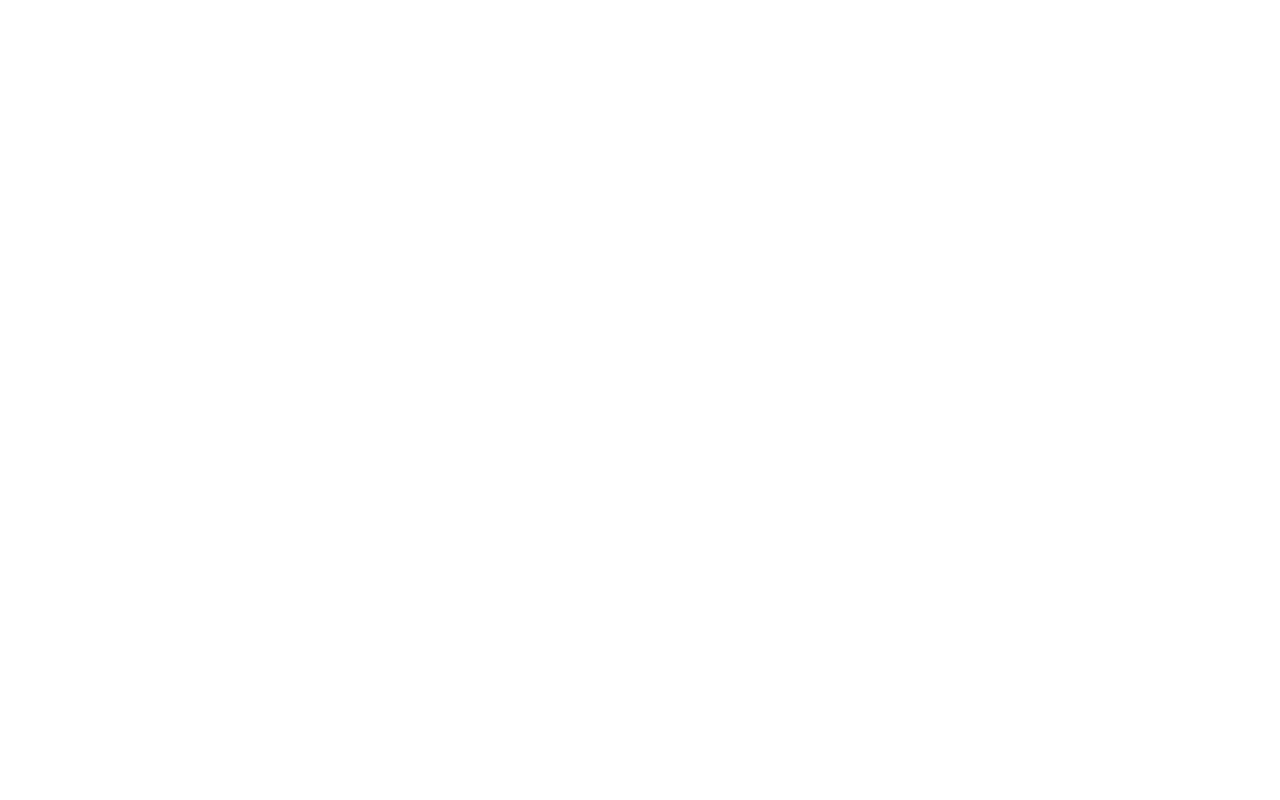
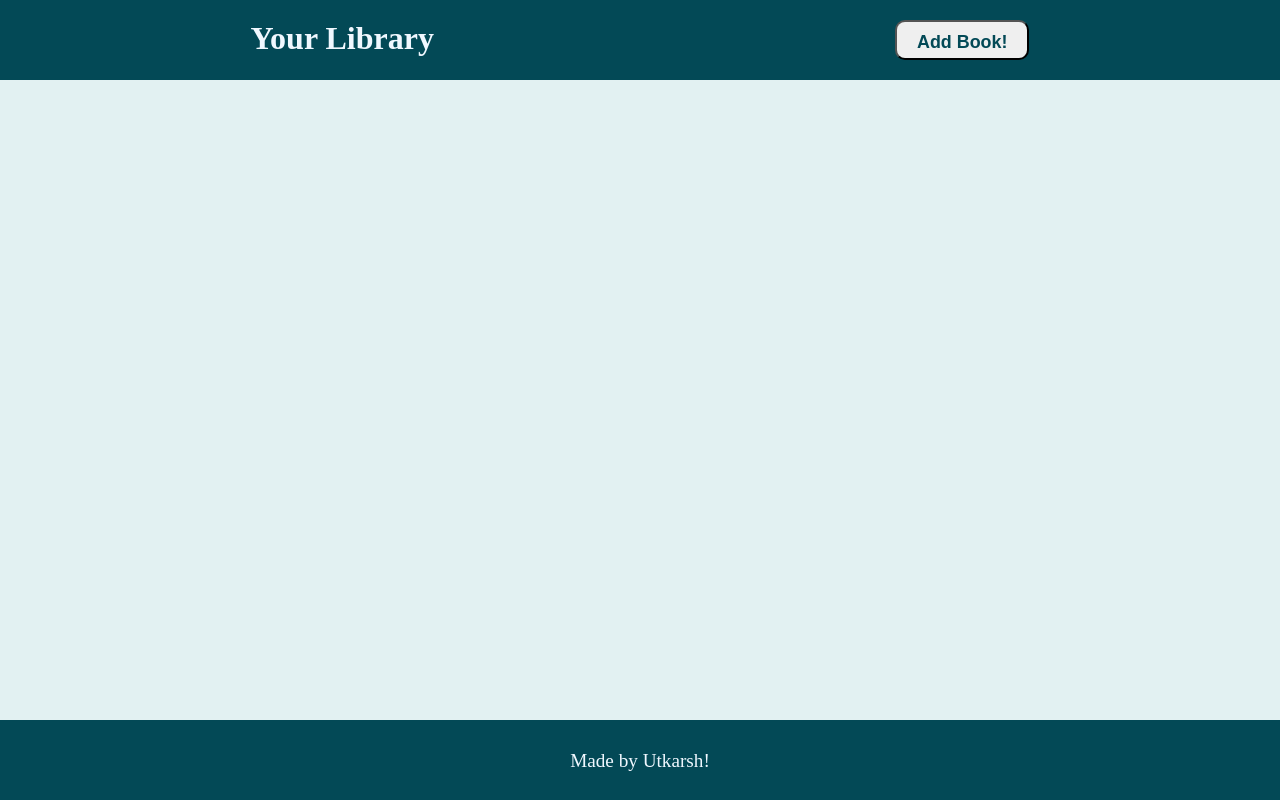
Before and after one commit to dampmatt/Library, a plain HTML site: page index.html in a window 1280 px wide. Drawn offline with Linux system fonts and the light colour scheme.

Commit message:
structured and styles the webPage

```diff
--- a/index.html
+++ b/index.html
@@ -7,7 +7,22 @@
     <link rel="stylesheet" href="styles.css">
 </head>
 <body>
+    <div class="container">
+        <div class="header">
+            <h1 class="heading">
+                Your Library
+            </h1>
+            <button class="btn">Add Book!</button>
+        </div>
 
+        <div class="main-body">
+
+        </div>
+
+        <div class="footer">
+            <span>Made by Utkarsh!</span>
+        </div>
+    </div>
 
     <script src="./scripts.js"></script>
 </body>
--- a/styles.css
+++ b/styles.css
@@ -0,0 +1,51 @@
+*{
+    box-sizing: border-box;
+    margin: 0;
+    padding: 0;
+}
+
+.container{
+    display: flex;
+    flex-direction: column;
+    align-items: center;
+    justify-content: space-between;
+    height: 100vh;
+    width: 100vw;
+    background-color: #e2f1f2;
+}
+
+.header{
+    height: 10%;
+    width: 100%;
+    background-color: #034956;
+    color: aliceblue;
+    display: flex;
+    justify-content: space-around;
+    padding: 20px;
+}
+
+.btn{
+    border-radius: 10px;
+    padding: 10px 20px;
+    font-size: 1.12em;
+    font-weight: 800;
+    color: #034956;
+}
+.btn:hover{
+    cursor: pointer;
+    color: aliceblue;
+    background-color: #034956;
+    /* box-shadow: 0 0 15px 0 aliceblue; */
+    border-color: #e2f1f2;
+}
+
+.footer{
+    background-color: #034956;
+    color: aliceblue;
+    height: 10%;
+    width: 100%;
+    text-align: center;
+    padding: 30px;
+    font-size: 1.2em;
+    font-weight: lighter;
+}
```
